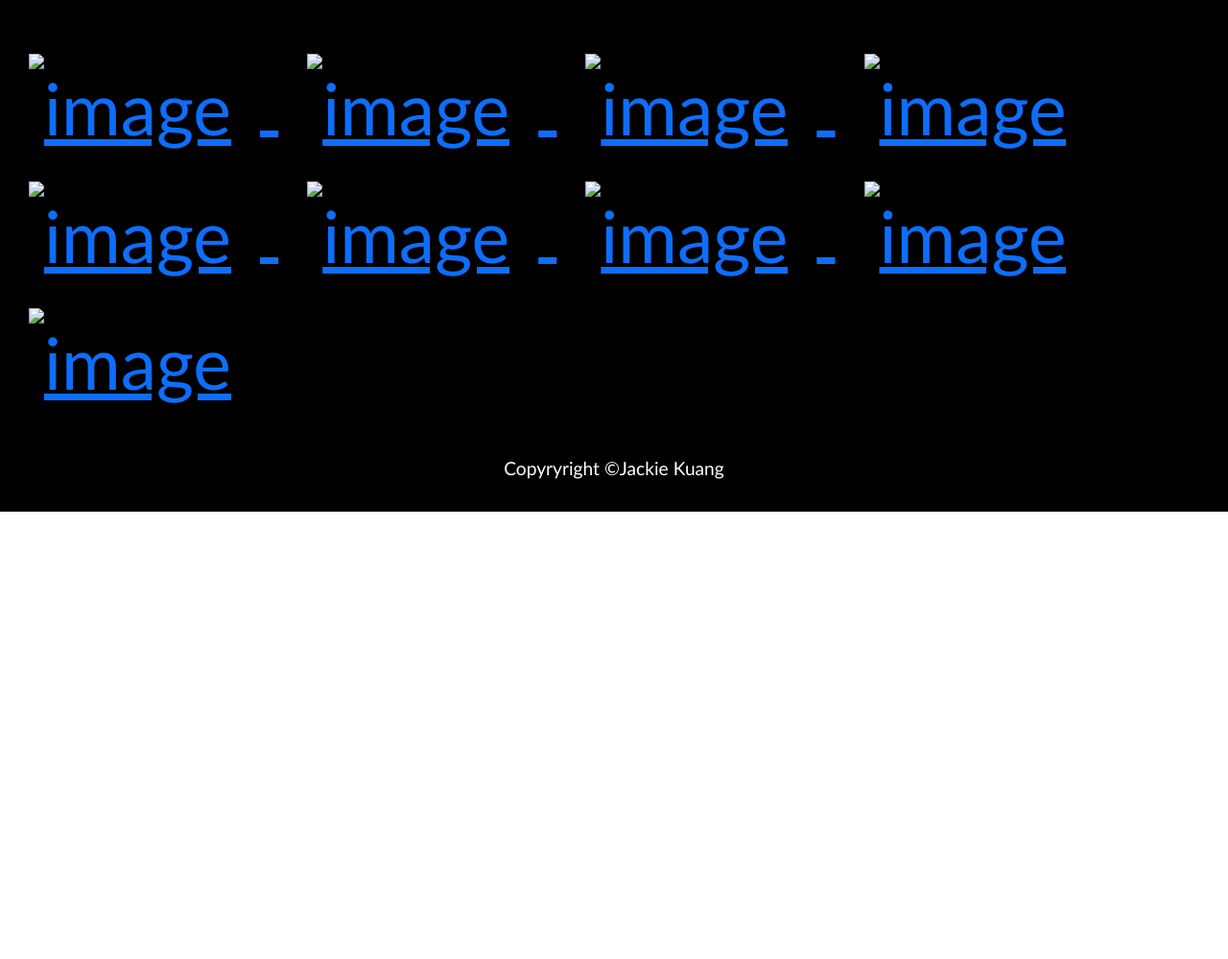
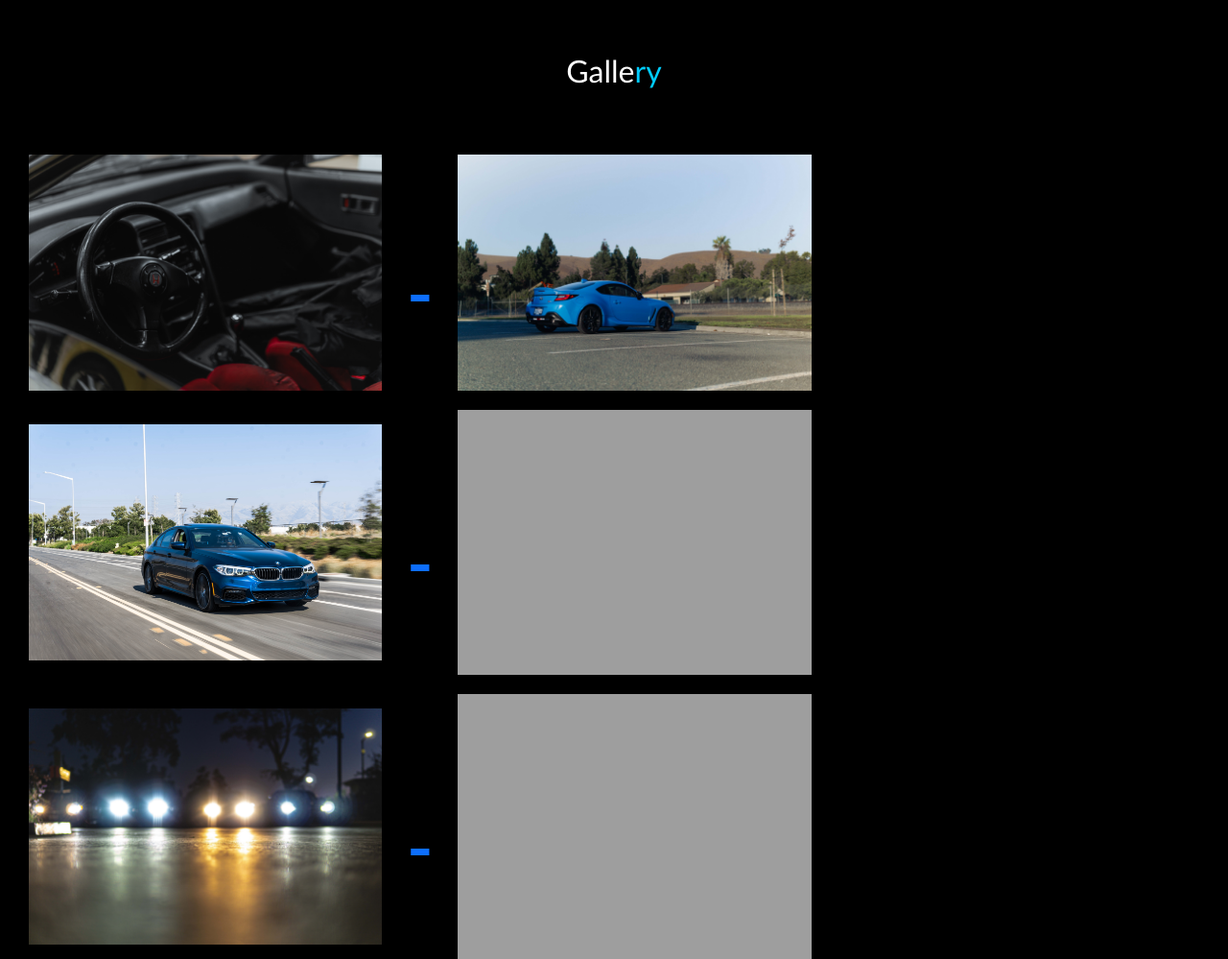
Before and after one commit to Jackie-Kuang/finalwebsite, a plain HTML site: page html/about.html in a window 1280 px wide. Shown: the part 1805-2804 px from the top of the page at 96% size. Before the commit the page ends 2338 px from the top, so only its background shows below. Drawn offline with nearby package versions, Linux system fonts and the light colour scheme; files that its build step writes are made by us from their sources; the site is published under a folder, as on GitHub Pages, so addresses that start at the root find nothing; files whose address does not match are found by name.

Commit message:
Update about.html

```diff
--- a/html/about.html
+++ b/html/about.html
@@ -55,14 +55,14 @@
   <p>I am a photographer based in the Bay Area with a deep passion automobiles. Because of the influence of my  dad, he has gotten me into the car enthusiast space and I've combined that love for cars with my fascination for photography.</p>
 </div>
 </div>
-<img src="/images/car (2).jpg" alt="Toyota GR86 at Golf Course">
+<img src="../images/car (2).jpg" alt="Toyota GR86 at Golf Course">
 </div>
 </section>
 
 <section class="objective">
   <div class="main2">
   </div>
-  <img src="/images/car (3).jpg" alt="Honda CRX at Hong Kong Festival">
+  <img src="../images/car (3).jpg" alt="Honda CRX at Hong Kong Festival">
   </div>
     <div class="objective-text">
     <h2>Objec<span>tive</span></h2>
@@ -73,32 +73,32 @@
 <section class="gallery">
   <h2>Galle<span>ry</span></h2>
   <div class="main3"> <div class="slideshow">
-    <a href="/images/car (4).jpg" class="swipebox" title="Honda CRX Interior">
-      <img src="/images/car (4).jpg" alt="image">
+    <a href="../images/car (4).jpg" class="swipebox" title="Honda CRX Interior">
+      <img src="../images/car (4).jpg" alt="image">
       </a>
-      <a href="/images/car (5).jpg" class="swipebox" title="Toyota GR86 3/4 Golf Course">
-        <img src="/images/car (5).jpg" alt="image">
+      <a href="../images/car (5).jpg" class="swipebox" title="Toyota GR86 3/4 Golf Course">
+        <img src="../images/car (5).jpg" alt="image">
         </a>
-      <a href="/images/car (6).jpg" class="swipebox" title="BMW 540i">
-          <img src="/images/car (6).jpg" alt="image">
+      <a href="../images/car (6).jpg" class="swipebox" title="BMW 540i">
+          <img src="../images/car (6).jpg" alt="image">
           </a>
-      <a href="/images/car (7).jpg" class="swipebox" title="540i and TLX">
-          <img src="/images/car (7).jpg" alt="image">
+      <a href="../images/car (7).jpg" class="swipebox" title="540i and TLX">
+          <img src="../images/car (7).jpg" alt="image">
           </a>
-      <a href="/images/car (8).jpg" class="swipebox" title="Movie Night Headlights">
-            <img src="/images/car (8).jpg" alt="image">
+      <a href="../images/car (8).jpg" class="swipebox" title="Movie Night Headlights">
+            <img src="../images/car (8).jpg" alt="image">
             </a>
-      <a href="/images/car (9).jpg" class="swipebox" title="CRX Side View Wheel">
-            <img src="/images/car (9).jpg" alt="image">
+      <a href="../images/car (9).jpg" class="swipebox" title="CRX Side View Wheel">
+            <img src="../images/car (9).jpg" alt="image">
             </a>
-      <a href="/images/car (10).jpg" class="swipebox" title="CRX Rear 3/4">
-              <img src="/images/car (10).jpg" alt="image">
+      <a href="../images/car (10).jpg" class="swipebox" title="CRX Rear 3/4">
+              <img src="../images/car (10).jpg" alt="image">
               </a>
-      <a href="/images/car (11).jpg" class="swipebox" title="Mazda3 Rear 3/4">
-                <img src="/images/car (11).jpg" alt="image">
+      <a href="../images/car (11).jpg" class="swipebox" title="Mazda3 Rear 3/4">
+                <img src="../images/car (11).jpg" alt="image">
                 </a>
-      <a href="/images/car (12).jpg" class="swipebox" title="Acura TLX Angled Wheel">
-                  <img src="/images/car (12).jpg" alt="image">
+      <a href="../images/car (12).jpg" class="swipebox" title="Acura TLX Angled Wheel">
+                  <img src="../images/car (12).jpg" alt="image">
                   </a>
   </div>
 </div>
```
